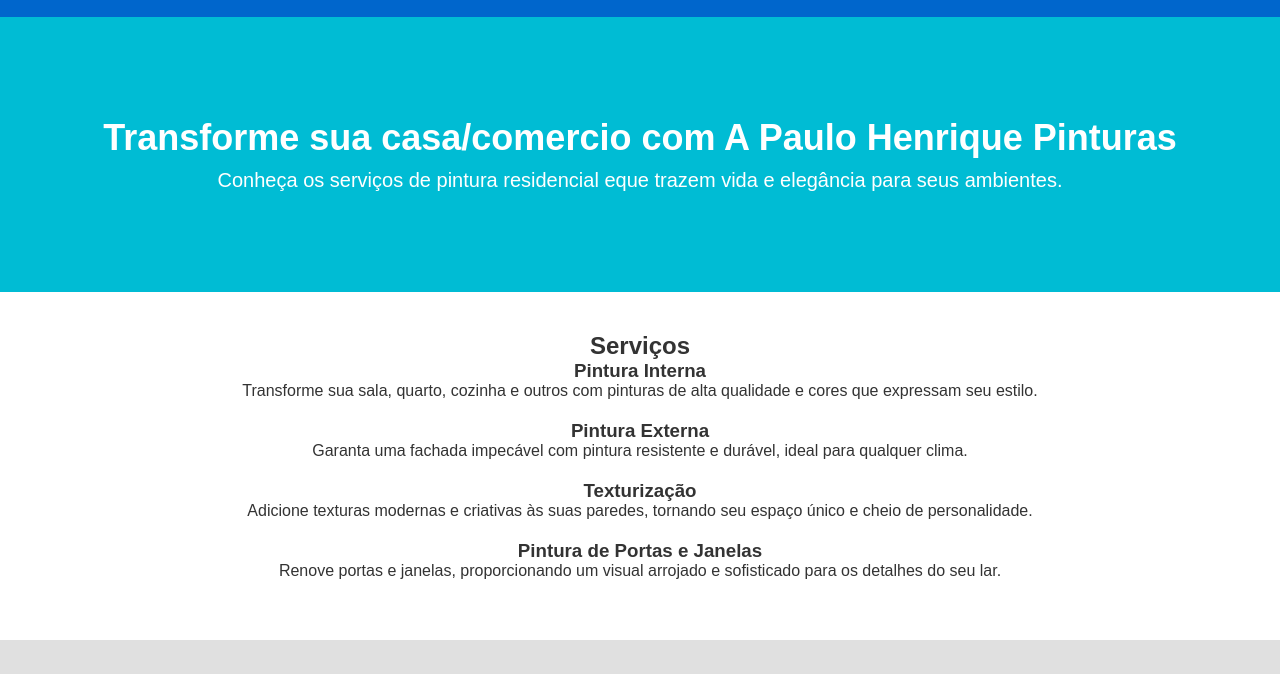
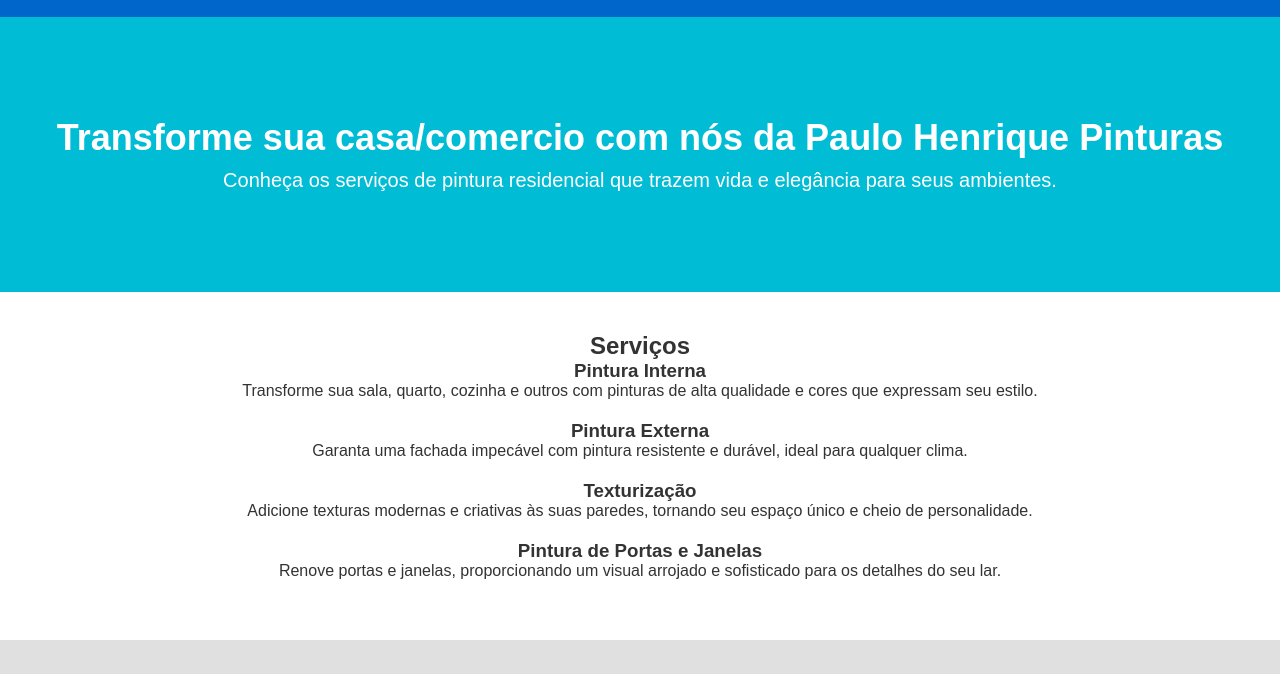
Before and after one commit to jezrreloriginal/Paulo-Henrique-pinturas, a plain HTML site: page index.html in a window 1280 px wide. Shown: the part 126-800 px from the top of the page. Drawn offline with Linux system fonts and the light colour scheme.

Commit message:
Update index.html

```diff
--- a/index.html
+++ b/index.html
@@ -51,8 +51,8 @@
 
     <section id="home" class="hero">
         <div class="hero-content">
-            <h2>Transforme sua casa/comercio com A Paulo Henrique Pinturas </h2>
-            <p>Conheça os serviços de pintura residencial eque trazem vida e elegância para seus ambientes.</p>
+            <h2>Transforme sua casa/comercio com nós da Paulo Henrique Pinturas </h2>
+            <p>Conheça os serviços de pintura residencial que trazem vida e elegância para seus ambientes.</p>
         </div>
     </section>
 
```
